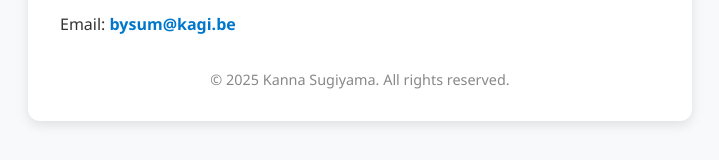
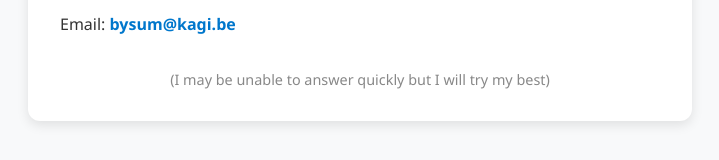
Before and after one commit to kanna210/japanese-vocab-support, a plain HTML site: page index.html in a window 1280 px wide. Shown: the part 235-395 px from the top of the page, without its empty margins (280-999 px from the left). Drawn offline with Linux system fonts and the light colour scheme.

Commit message:
Update index.html

```diff
--- a/index.html
+++ b/index.html
@@ -53,7 +53,7 @@
     <p>If you have any questions, suggestions, or encounter issues, feel free to contact me:</p>
     <p>Email: <span class="email">bysum@kagi.be</span></p>
     <footer>
-      &copy; 2025 Kanna Sugiyama. All rights reserved.
+     (I may be unable to answer quickly but I will try my best)
     </footer>
   </div>
 </body>
```
